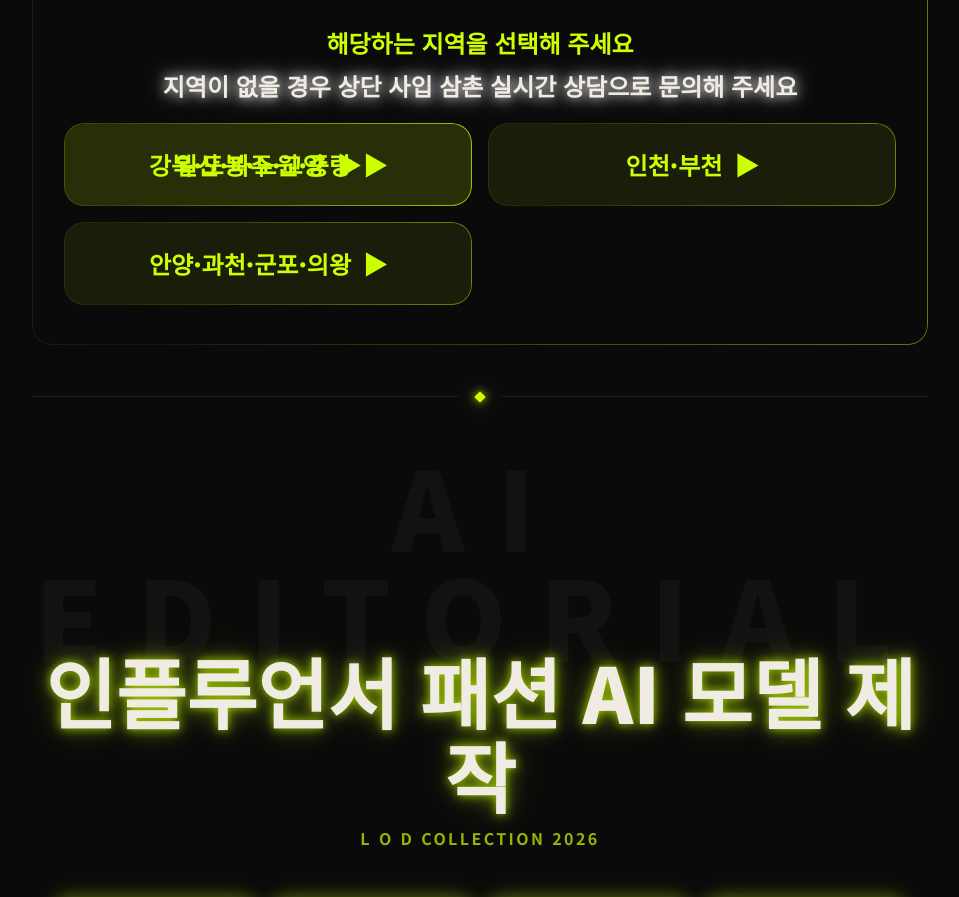
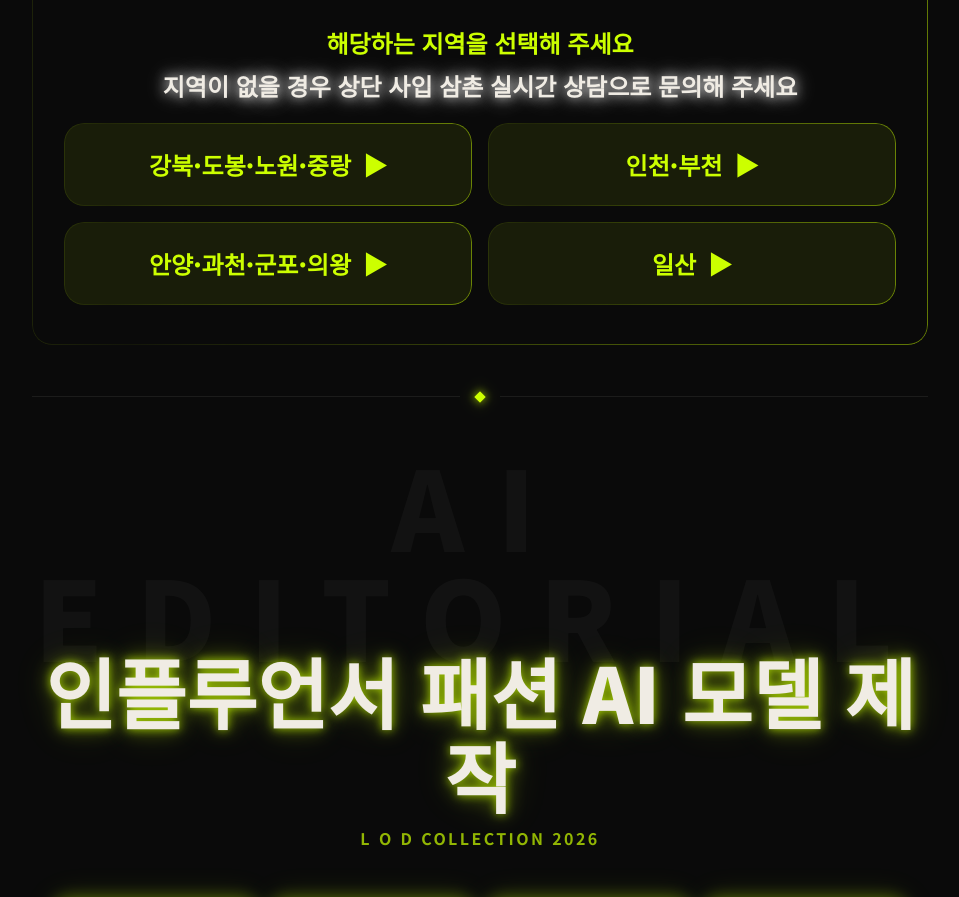
Before and after one commit to smollboy50-design/lod-brand, a Next.js app: page / in a window 1280 px wide. Shown: the part 1080-1977 px from the top of the page, without its empty margins (160-1119 px from the left). Built offline with nearby package versions, Linux system fonts and the light colour scheme.

Commit message:
일산팀 추가

```diff
--- a/app/page.tsx
+++ b/app/page.tsx
@@ -1531,20 +1531,39 @@ function App(){
             <div style={{fontSize:"clamp(18px,2vw,24px)",fontWeight:700,color:"#CCFF00",marginBottom:8}}>해당하는 지역을 선택해 주세요</div>
             <div style={{fontSize:"clamp(18px,2vw,24px)",fontWeight:700,color:"#f0ece4",animation:"textGlow 2.5s ease-in-out infinite"}}>지역이 없을 경우 상단 사입 삼촌 실시간 상담으로 문의해 주세요</div>
           </div>
-          <div style={{display:"grid",gridTemplateColumns:"1fr 1fr",gridTemplateRows:"auto auto",gap:16}} className="region-grid">
-            {agents.map((ag,idx)=>(
-              <button key={ag.id} onClick={()=>goAgent(ag)} className="shimmer-border"
-                style={{display:"flex",alignItems:"center",justifyContent:"center",gap:12,width:"100%",border:"none",borderRadius:20,cursor:"pointer",fontFamily:"inherit",padding:"24px 28px",background:"rgba(204,255,0,.08)",transition:"all .2s",gridColumn:ag.id==="IB"?"2":"1",gridRow:ag.id==="SN"?"1":ag.id==="AY"?"2":"1"}}
-                onMouseEnter={e=>e.currentTarget.style.background="rgba(204,255,0,.15)"}
-                onMouseLeave={e=>e.currentTarget.style.background="rgba(204,255,0,.08)"}>
-                <div style={{fontSize:"clamp(16px,2vw,24px)",fontWeight:900,color:"#CCFF00",textAlign:"center",whiteSpace:"nowrap"}}>
-                  {data[ag.id==="SN"?"강북팀 이름":ag.id==="AY"?"안양팀 이름":ag.id==="IS"?"일산팀 이름":"인천팀 이름"]||ag.label}
-                </div>
-                <span style={{fontSize:"clamp(16px,2vw,24px)",color:"#CCFF00",fontWeight:900,flexShrink:0}}>▶</span>
-              </button>
-            ))}
-            {/* 빈 공간 */}
-            <div style={{gridColumn:"2",gridRow:"2"}}/>
+          <div style={{display:"grid",gridTemplateColumns:"1fr 1fr",gap:16}}>
+            {/* 1행 1열: 강북 */}
+            <button onClick={()=>goAgent(agents.find(a=>a.id==="SN"))} className="shimmer-border"
+              style={{display:"flex",alignItems:"center",justifyContent:"center",gap:12,border:"none",borderRadius:20,cursor:"pointer",fontFamily:"inherit",padding:"24px 28px",background:"rgba(204,255,0,.08)",transition:"all .2s"}}
+              onMouseEnter={e=>e.currentTarget.style.background="rgba(204,255,0,.15)"}
+              onMouseLeave={e=>e.currentTarget.style.background="rgba(204,255,0,.08)"}>
+              <div style={{fontSize:"clamp(16px,2vw,24px)",fontWeight:900,color:"#CCFF00",textAlign:"center"}}>{data["강북팀 이름"]||"강북·도봉·노원·중랑"}</div>
+              <span style={{fontSize:"clamp(16px,2vw,24px)",color:"#CCFF00",fontWeight:900,flexShrink:0}}>▶</span>
+            </button>
+            {/* 1행 2열: 인천 */}
+            <button onClick={()=>goAgent(agents.find(a=>a.id==="IB"))} className="shimmer-border"
+              style={{display:"flex",alignItems:"center",justifyContent:"center",gap:12,border:"none",borderRadius:20,cursor:"pointer",fontFamily:"inherit",padding:"24px 28px",background:"rgba(204,255,0,.08)",transition:"all .2s"}}
+              onMouseEnter={e=>e.currentTarget.style.background="rgba(204,255,0,.15)"}
+              onMouseLeave={e=>e.currentTarget.style.background="rgba(204,255,0,.08)"}>
+              <div style={{fontSize:"clamp(16px,2vw,24px)",fontWeight:900,color:"#CCFF00",textAlign:"center"}}>{data["인천팀 이름"]||"인천·부천"}</div>
+              <span style={{fontSize:"clamp(16px,2vw,24px)",color:"#CCFF00",fontWeight:900,flexShrink:0}}>▶</span>
+            </button>
+            {/* 2행 1열: 안양 */}
+            <button onClick={()=>goAgent(agents.find(a=>a.id==="AY"))} className="shimmer-border"
+              style={{display:"flex",alignItems:"center",justifyContent:"center",gap:12,border:"none",borderRadius:20,cursor:"pointer",fontFamily:"inherit",padding:"24px 28px",background:"rgba(204,255,0,.08)",transition:"all .2s"}}
+              onMouseEnter={e=>e.currentTarget.style.background="rgba(204,255,0,.15)"}
+              onMouseLeave={e=>e.currentTarget.style.background="rgba(204,255,0,.08)"}>
+              <div style={{fontSize:"clamp(16px,2vw,24px)",fontWeight:900,color:"#CCFF00",textAlign:"center"}}>{data["안양팀 이름"]||"안양·과천·군포·의왕"}</div>
+              <span style={{fontSize:"clamp(16px,2vw,24px)",color:"#CCFF00",fontWeight:900,flexShrink:0}}>▶</span>
+            </button>
+            {/* 2행 2열: 일산 */}
+            <button onClick={()=>goAgent(agents.find(a=>a.id==="IS"))} className="shimmer-border"
+              style={{display:"flex",alignItems:"center",justifyContent:"center",gap:12,border:"none",borderRadius:20,cursor:"pointer",fontFamily:"inherit",padding:"24px 28px",background:"rgba(204,255,0,.08)",transition:"all .2s"}}
+              onMouseEnter={e=>e.currentTarget.style.background="rgba(204,255,0,.15)"}
+              onMouseLeave={e=>e.currentTarget.style.background="rgba(204,255,0,.08)"}>
+              <div style={{fontSize:"clamp(16px,2vw,24px)",fontWeight:900,color:"#CCFF00",textAlign:"center"}}>일산</div>
+              <span style={{fontSize:"clamp(16px,2vw,24px)",color:"#CCFF00",fontWeight:900,flexShrink:0}}>▶</span>
+            </button>
           </div>
         </div>
       </div>
```
